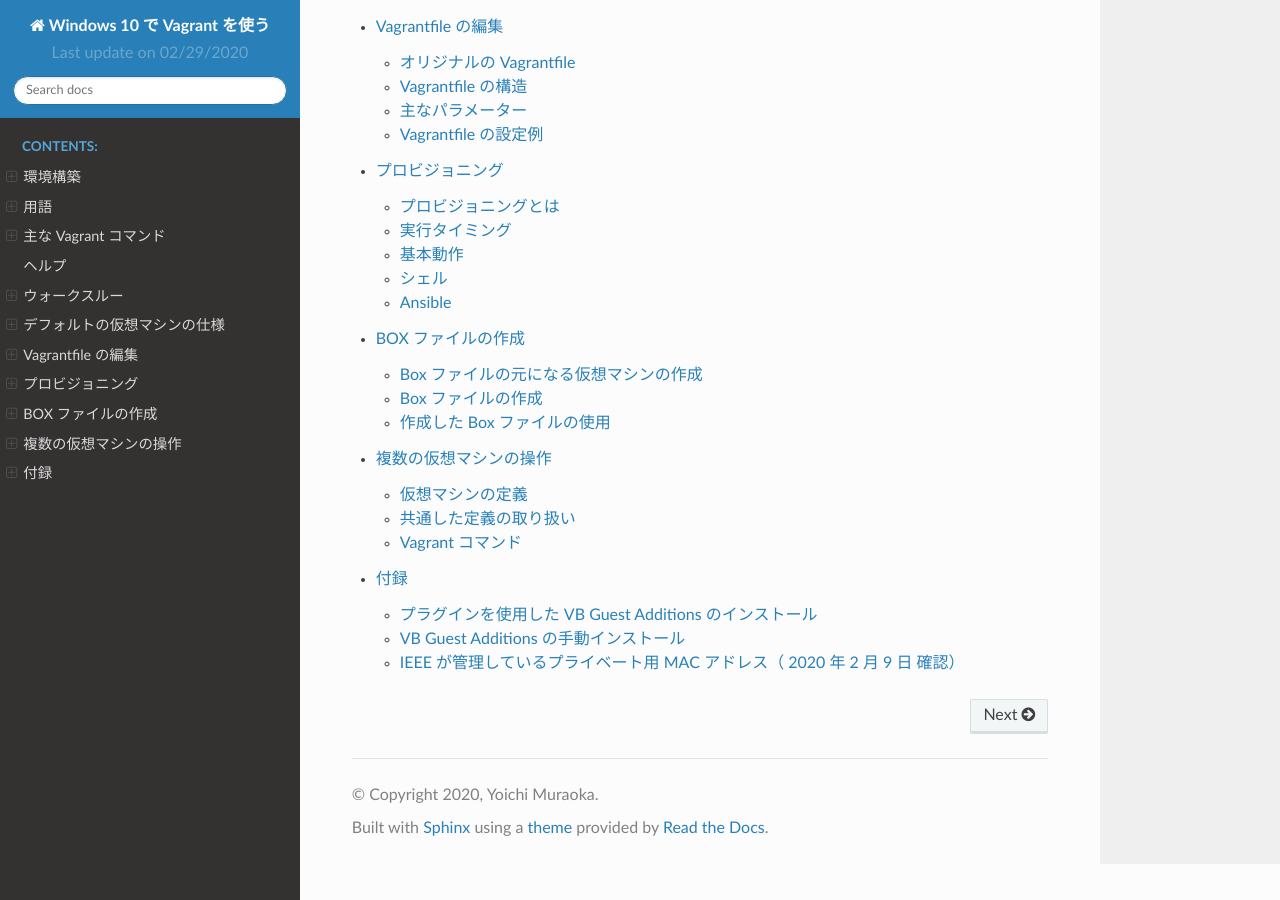
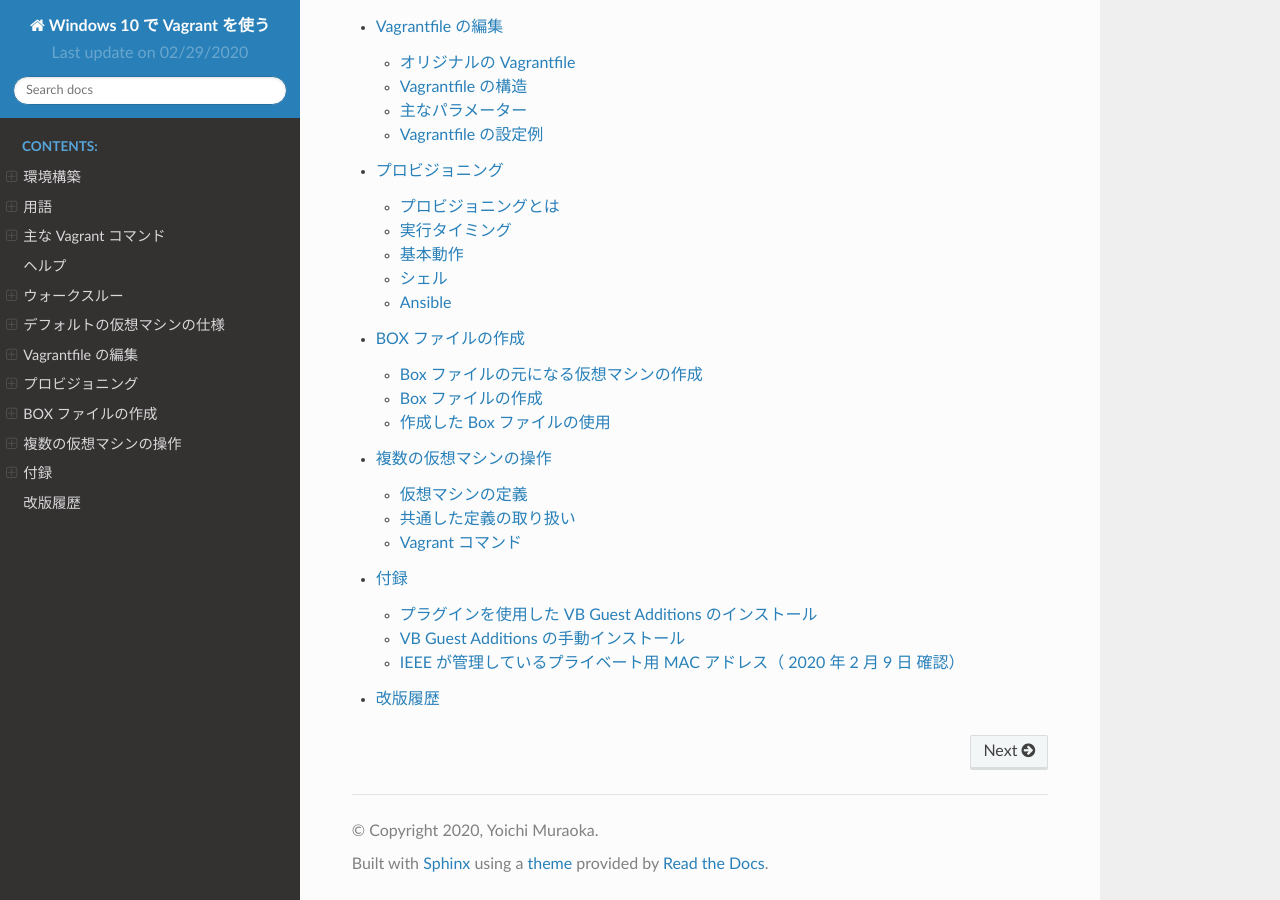
Before and after one commit to Botassky/Vagrant, a Sphinx documentation site: the page built from docs/index.rst, in a window 1280 px wide and 900 px high, scrolled down 1375 px. Built offline with Sphinx 7.4.7 and the Read the Docs theme 2.0.0, drawn with Linux system fonts in a browser that asks for light colours.

Commit message:
changelog を追加

```diff
--- /dev/null
+++ b/docs/changelog/changelog.rst
@@ -0,0 +1,5 @@
+.. chnagelog:
+
+改版履歴
+====================================================================================================
+- 2020-02-14　初版作成 / 公開
--- a/docs/index.rst
+++ b/docs/index.rst
@@ -34,3 +34,4 @@ Vagrant とは
    ./package/package
    ./multi/multi
    ./appendix/appendix
+   ./changelog/changelog
```
